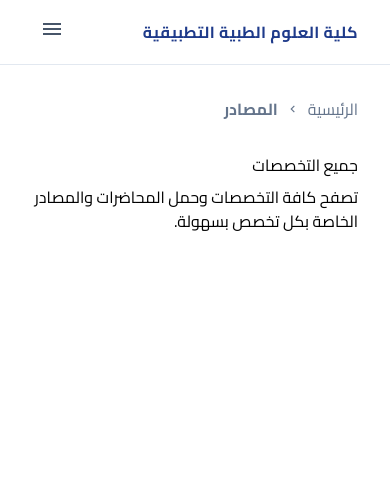
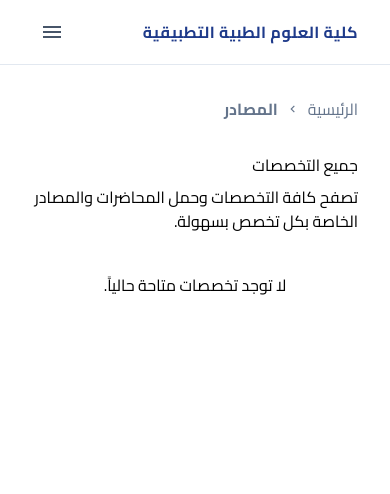
Before and after one commit to mahmoud20212/medical-project, a Django app: page /resources/ in a window 390 px wide. Shown: the top 494 px of the page. Run offline with Django 5.2, Linux system fonts and the light colour scheme; data that the repository does not hold is empty; some libraries are stand-ins or nearby versions.

Commit message:
Add mobile menu toggle class and handle empty specialization case

```diff
--- a/templates/partials/header.html
+++ b/templates/partials/header.html
@@ -55,7 +55,7 @@
     <div class="flex md:hidden items-center space-x-reverse space-x-4">
       <button
         id="mobile-menu-toggle"
-        class="md:hidden p-2 text-slate-600 hover:bg-slate-50 rounded-full transition-all"
+        class="flex md:hidden p-2 text-slate-600 hover:bg-slate-50 rounded-full transition-all"
         aria-label="toggle menu"
       >
         <span class="material-symbols-outlined">menu</span>
--- a/templates/resources.html
+++ b/templates/resources.html
@@ -48,6 +48,8 @@
             <a href="{% url 'specialization_detail' specialization.slug %}" class="text-center block w-full mt-6 py-2 border border-primary text-primary font-bold rounded hover:bg-primary hover:text-white transition-all text-label-md cursor-pointer">عرض الموارد</a>
           </div>
         </div>
+        {% empty %}
+        <p class="text-center text-secondary">لا توجد تخصصات متاحة حالياً.</p>
         {% endfor %}
       </div>
       {% if specializations.paginator.num_pages > 1 %}
```
